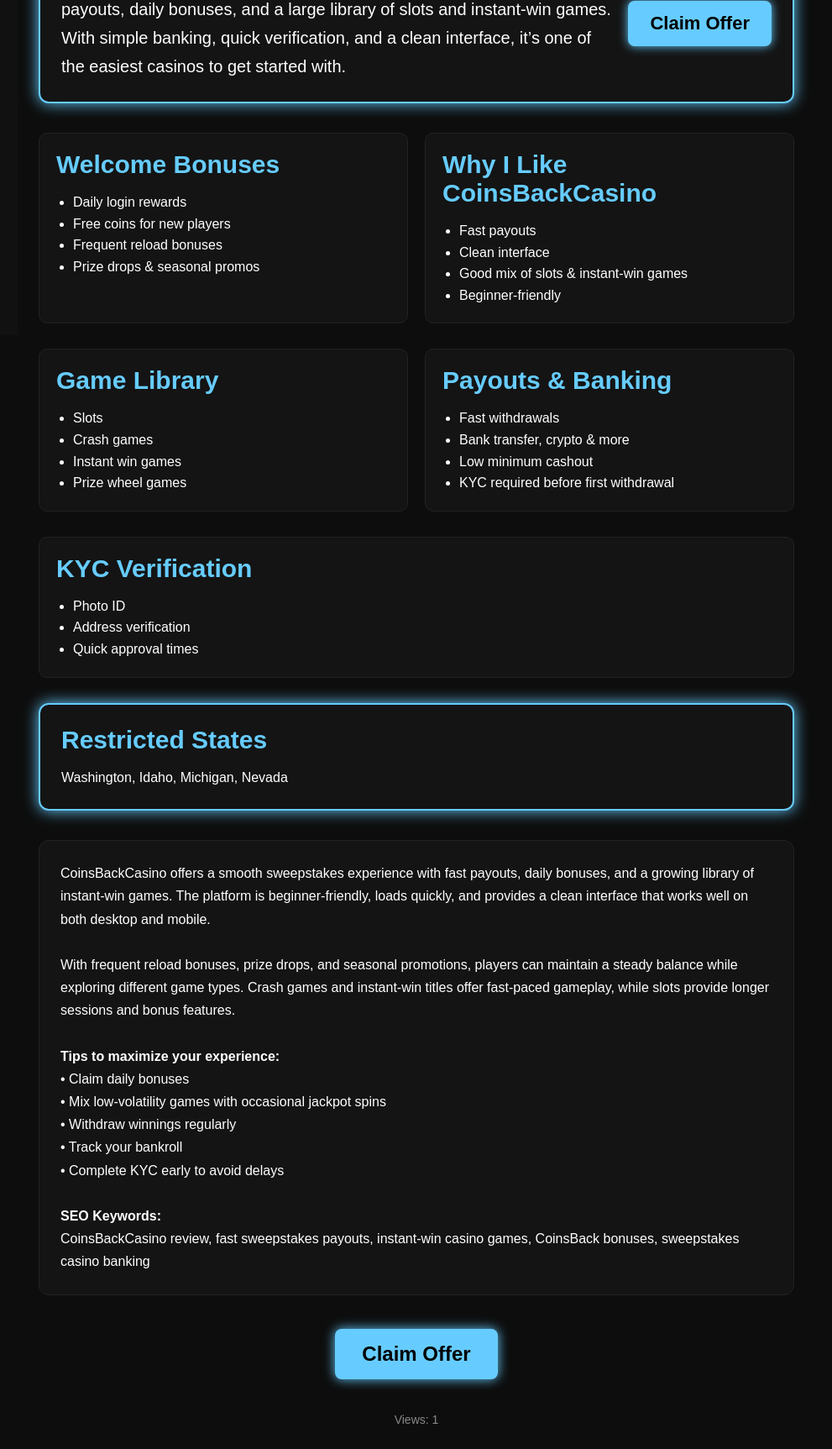
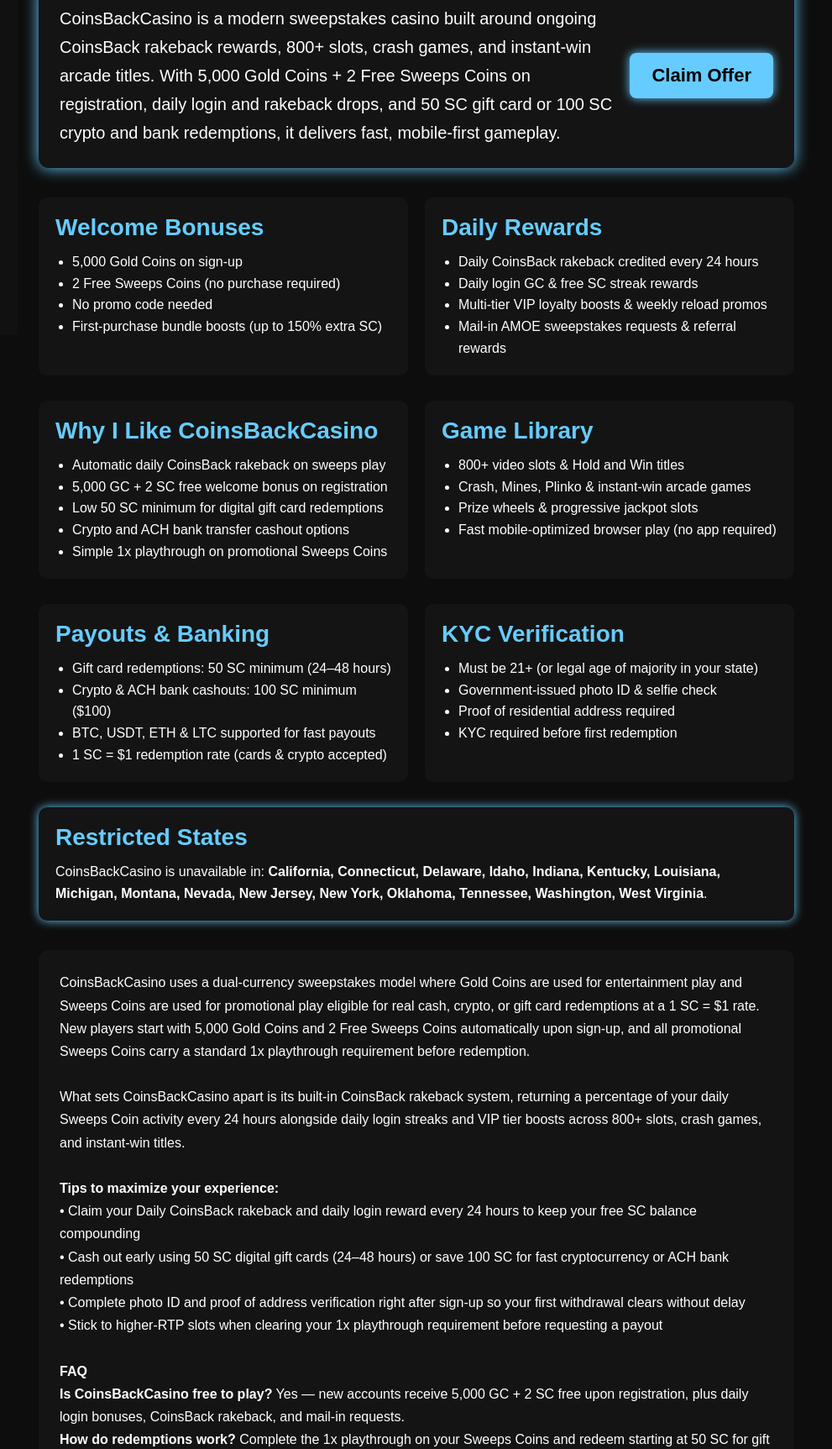
Before and after one commit to Jamie1964/free-casino-chips, a plain HTML site: page coinsback.html in a window 1280 px wide. Shown: the part 621-2346 px from the top of the page at 84% size, without its empty margins (263-1254 px from the left). Drawn offline with Linux system fonts and the light colour scheme; no server answers.

Commit message:
Revise CoinsBackCasino page for SEO and layout
Updated CoinsBackCasino HTML structure and content for improved SEO and user experience.

```diff
--- a/coinsback.html
+++ b/coinsback.html
@@ -1,19 +1,19 @@
+<!-- https://free-casino-chips.com/coinsback.html -->
 <!DOCTYPE html>
 <html lang="en">
 <head>
 <meta charset="UTF-8">
-<title>CoinsBackCasino – Fast Payouts & Bonuses | FREE-CASINO-CHIPS.COM</title>
+<title>CoinsBackCasino | FREE-CASINO-CHIPS.COM</title>
 <meta name="viewport" content="width=device-width, initial-scale=1.0">
-<meta name="description" content="CoinsBackCasino review — fast payouts, daily bonuses, instant-win games, and easy verification. Learn how to get started and maximize your rewards.">
-<link rel="canonical" href="https://free-casino-chips.com/coinsbackcasino.html">
+<meta name="description" content="CoinsBackCasino sweepstakes review — 5,000 GC + 2 SC welcome bonus, daily CoinsBack rakeback, 50 SC gift cards, crypto & bank payouts, and restricted states.">
+<link rel="canonical" href="https://free-casino-chips.com/coinsback.html">
 </head>
 
 <body style="margin:0;background:#0d0d0d;color:#fff;font-family:Arial,Helvetica,sans-serif;">
 
 <!-- HEADER -->
-<div style="width:100%;background:#111;position:fixed;top:0;left:0;z-index:999;border-bottom:2px solid #333;height:160px;overflow:hidden;text-align:center;">
-    <img src="https://free-casino-chips.com/images/site-logo-ultra-low.png"
-         alt="Free Casino Chips Logo"
+<div style="width:100%;background:#111;position:fixed;top:0;left:0;z-index:999;border-bottom:2px solid:#333;height:160px;overflow:hidden;text-align:center;">
+    <img src="https://free-casino-chips.com/images/site-logo-ultra-low.png" alt="Free Casino Chips Logo"
          style="height:100%;width:auto;display:block;margin:0 auto;object-fit:contain;filter:drop-shadow(0 0 6px #000);">
 </div>
 
@@ -21,9 +21,7 @@
 
 <!-- SIDEBAR -->
 <div style="width:272px;padding-left:12px;">
-    <div id="sidebar"
-         style="background:#111;border-right:2px solid:#222;min-height:100vh;padding:10px;overflow-y:auto;">
-    </div>
+    <div id="sidebar" style="background:#111;border-right:2px solid:#222;min-height:100vh;padding:10px;overflow-y:auto;"></div>
 </div>
 
 <script>
@@ -38,23 +36,26 @@ fetch('https://free-casino-chips.com/sidebar.html')
 
 <!-- LOGO -->
 <div style="text-align:center;margin-bottom:25px;">
-    <a href="https://www.coinsbackcasino.com/invite/1542138?utm_source=copy&utm_medium=referral&utm_campaign=member-referral"
-       target="_blank" rel="noopener noreferrer">
+    <a href="https://www.coinsbackcasino.com/invite/1542138?utm_source=copy&utm_medium=referral&utm_campaign=member-referral" target="_blank" rel="noopener noreferrer">
         <div style="display:inline-block;max-width:900px;width:100%;text-align:center;">
             <img src="https://free-casino-chips.com/images/coinsback.png"
-                 alt="CoinsBackCasino Logo"
-                 style="width:48%;height:auto;display:block;margin:0 auto;object-fit:contain;filter:drop-shadow(0 0 8px #000);">
+                 alt="CoinsBackCasino"
+                 onerror="this.style.display='none'; document.getElementById('fallback-title').style.display='block';"
+                 style="width:55%;height:auto;display:block;margin:0 auto;object-fit:contain;filter:drop-shadow(0 0 8px #000);">
         </div>
     </a>
 </div>
 
+<h1 id="fallback-title" style="display:none;color:#66ccff;font-size:32px;text-align:center;margin:0 0 25px;">CoinsBackCasino</h1>
 <h1 style="font-size:1px;height:1px;overflow:hidden;margin:0;padding:0;opacity:0;">CoinsBackCasino</h1>
 
 <!-- INTRO BOX -->
-<div style="background:#141414;padding:25px;border-radius:12px;border:2px solid #66ccff;box-shadow:0 0 18px #66ccff;margin-bottom:35px;display:flex;align-items:center;justify-content:space-between;gap:20px;">
+<div style="background:#141414;padding:25px;border-radius:12px;border:2px solid:#66ccff;box-shadow:0 0 18px #66ccff;margin-bottom:35px;display:flex;align-items:center;justify-content:space-between;gap:20px;">
     <div style="flex:1;">
         <p style="font-size:20px;line-height:1.7;margin:0;">
-            CoinsBackCasino is a modern sweepstakes-style casino offering fast payouts, daily bonuses, and a large library of slots and instant-win games. With simple banking, quick verification, and a clean interface, it’s one of the easiest casinos to get started with.
+            CoinsBackCasino is a modern sweepstakes casino built around ongoing CoinsBack rakeback rewards, 800+ slots, crash
+            games, and instant-win arcade titles. With 5,000 Gold Coins + 2 Free Sweeps Coins on registration, daily login and
+            rakeback drops, and 50 SC gift card or 100 SC crypto and bank redemptions, it delivers fast, mobile-first gameplay.
         </p>
     </div>
 
@@ -69,103 +70,102 @@ fetch('https://free-casino-chips.com/sidebar.html')
 
 <!-- FEATURE ROW 1 -->
 <div style="display:flex;gap:20px;margin-bottom:30px;">
-
-    <!-- WELCOME BONUSES -->
-    <div style="flex:1;background:#141414;padding:20px;border-radius:10px;border:1px solid #222;">
-        <h2 style="color:#66ccff;font-size:30px;margin:0 0 15px;">Welcome Bonuses</h2>
+    <div style="flex:1;background:#141414;padding:20px;border-radius:10px;border:1px solid:#222;">
+        <h2 style="color:#66ccff;font-size:28px;margin:0 0 12px;">Welcome Bonuses</h2>
         <ul style="margin:0;padding-left:20px;line-height:1.6;">
-            <li>Daily login rewards</li>
-            <li>Free coins for new players</li>
-            <li>Frequent reload bonuses</li>
-            <li>Prize drops & seasonal promos</li>
+            <li>5,000 Gold Coins on sign-up</li>
+            <li>2 Free Sweeps Coins (no purchase required)</li>
+            <li>No promo code needed</li>
+            <li>First-purchase bundle boosts (up to 150% extra SC)</li>
         </ul>
     </div>
 
-    <!-- WHY I LIKE IT -->
-    <div style="flex:1;background:#141414;padding:20px;border-radius:10px;border:1px solid #222;">
-        <h2 style="color:#66ccff;font-size:30px;margin:0 0 15px;">Why I Like CoinsBackCasino</h2>
+    <div style="flex:1;background:#141414;padding:20px;border-radius:10px;border:1px solid:#222;">
+        <h2 style="color:#66ccff;font-size:28px;margin:0 0 12px;">Daily Rewards</h2>
         <ul style="margin:0;padding-left:20px;line-height:1.6;">
-            <li>Fast payouts</li>
-            <li>Clean interface</li>
-            <li>Good mix of slots & instant-win games</li>
-            <li>Beginner-friendly</li>
+            <li>Daily CoinsBack rakeback credited every 24 hours</li>
+            <li>Daily login GC & free SC streak rewards</li>
+            <li>Multi-tier VIP loyalty boosts & weekly reload promos</li>
+            <li>Mail-in AMOE sweepstakes requests & referral rewards</li>
         </ul>
     </div>
-
 </div>
 
 <!-- FEATURE ROW 2 -->
 <div style="display:flex;gap:20px;margin-bottom:30px;">
-
-    <!-- GAME LIBRARY -->
-    <div style="flex:1;background:#141414;padding:20px;border-radius:10px;border:1px solid #222;">
-        <h2 style="color:#66ccff;font-size:30px;margin:0 0 15px;">Game Library</h2>
+    <div style="flex:1;background:#141414;padding:20px;border-radius:10px;border:1px solid:#222;">
+        <h2 style="color:#66ccff;font-size:28px;margin:0 0 12px;">Why I Like CoinsBackCasino</h2>
         <ul style="margin:0;padding-left:20px;line-height:1.6;">
-            <li>Slots</li>
-            <li>Crash games</li>
-            <li>Instant win games</li>
-            <li>Prize wheel games</li>
+            <li>Automatic daily CoinsBack rakeback on sweeps play</li>
+            <li>5,000 GC + 2 SC free welcome bonus on registration</li>
+            <li>Low 50 SC minimum for digital gift card redemptions</li>
+            <li>Crypto and ACH bank transfer cashout options</li>
+            <li>Simple 1x playthrough on promotional Sweeps Coins</li>
         </ul>
     </div>
 
-    <!-- PAYOUTS -->
-    <div style="flex:1;background:#141414;padding:20px;border-radius:10px;border:1px solid #222;">
-        <h2 style="color:#66ccff;font-size:30px;margin:0 0 15px;">Payouts & Banking</h2>
+    <div style="flex:1;background:#141414;padding:20px;border-radius:10px;border:1px solid:#222;">
+        <h2 style="color:#66ccff;font-size:28px;margin:0 0 12px;">Game Library</h2>
         <ul style="margin:0;padding-left:20px;line-height:1.6;">
-            <li>Fast withdrawals</li>
-            <li>Bank transfer, crypto & more</li>
-            <li>Low minimum cashout</li>
-            <li>KYC required before first withdrawal</li>
+            <li>800+ video slots & Hold and Win titles</li>
+            <li>Crash, Mines, Plinko & instant-win arcade games</li>
+            <li>Prize wheels & progressive jackpot slots</li>
+            <li>Fast mobile-optimized browser play (no app required)</li>
+        </ul>
+    </div>
+</div>
+
+<!-- FEATURE ROW 3 -->
+<div style="display:flex;gap:20px;margin-bottom:30px;">
+    <div style="flex:1;background:#141414;padding:20px;border-radius:10px;border:1px solid:#222;">
+        <h2 style="color:#66ccff;font-size:28px;margin:0 0 12px;">Payouts & Banking</h2>
+        <ul style="margin:0;padding-left:20px;line-height:1.6;">
+            <li>Gift card redemptions: 50 SC minimum (24–48 hours)</li>
+            <li>Crypto & ACH bank cashouts: 100 SC minimum ($100)</li>
+            <li>BTC, USDT, ETH & LTC supported for fast payouts</li>
+            <li>1 SC = $1 redemption rate (cards & crypto accepted)</li>
         </ul>
     </div>
 
+    <div style="flex:1;background:#141414;padding:20px;border-radius:10px;border:1px solid:#222;">
+        <h2 style="color:#66ccff;font-size:28px;margin:0 0 12px;">KYC Verification</h2>
+        <ul style="margin:0;padding-left:20px;line-height:1.6;">
+            <li>Must be 21+ (or legal age of majority in your state)</li>
+            <li>Government-issued photo ID & selfie check</li>
+            <li>Proof of residential address required</li>
+            <li>KYC required before first redemption</li>
+        </ul>
+    </div>
 </div>
 
-<!-- FEATURE ROW 3 (KYC ONLY) -->
-<div style="display:flex;gap:20px;margin-bottom:30px;">
-
-    <!-- KYC -->
-    <div style="flex:1;background:#141414;padding:20px;border-radius:10px;border:1px solid #222;">
-        <h2 style="color:#66ccff;font-size:30px;margin:0 0 15px;">KYC Verification</h2>
-        <ul style="margin:0;padding-left:20px;line-height:1.6;">
-            <li>Photo ID</li>
-            <li>Address verification</li>
-            <li>Quick approval times</li>
-        </ul>
-    </div>
-
-</div>
-
-<!-- ⭐ FULL-WIDTH RESTRICTED STATES BOX -->
-<div style="
-    background:#141414;
-    padding:25px;
-    border-radius:12px;
-    border:2px solid #66ccff;
-    box-shadow:0 0 18px #66ccff;
-    margin-bottom:35px;
-">
-    <h2 style="color:#66ccff;font-size:30px;margin:0 0 15px;">Restricted States</h2>
+<!-- RESTRICTED STATES -->
+<div style="background:#141414;padding:20px;border-radius:10px;border:2px solid:#66ccff;box-shadow:0 0 12px #66ccff;margin-bottom:35px;">
+    <h2 style="color:#66ccff;font-size:28px;margin:0 0 12px;">Restricted States</h2>
     <p style="margin:0;line-height:1.6;">
-        Washington, Idaho, Michigan, Nevada
+        CoinsBackCasino is unavailable in: <strong>California, Connecticut, Delaware, Idaho, Indiana, Kentucky, Louisiana, Michigan, Montana, Nevada, New Jersey, New York, Oklahoma, Tennessee, Washington, West Virginia</strong>.
     </p>
 </div>
 
 <!-- LONG SEO CONTENT -->
-<div style="background:#141414;padding:25px;border-radius:12px;border:1px solid #222;margin-bottom:40px;line-height:1.7;">
-    CoinsBackCasino offers a smooth sweepstakes experience with fast payouts, daily bonuses, and a growing library of instant-win games. The platform is beginner-friendly, loads quickly, and provides a clean interface that works well on both desktop and mobile.
+<div style="background:#141414;padding:25px;border-radius:12px;border:1px solid:#222;margin-bottom:40px;line-height:1.7;">
+    CoinsBackCasino uses a dual-currency sweepstakes model where Gold Coins are used for entertainment play and Sweeps Coins are
+    used for promotional play eligible for real cash, crypto, or gift card redemptions at a 1 SC = $1 rate. New players start
+    with 5,000 Gold Coins and 2 Free Sweeps Coins automatically upon sign-up, and all promotional Sweeps Coins carry a standard
+    1x playthrough requirement before redemption.
     <br><br>
-    With frequent reload bonuses, prize drops, and seasonal promotions, players can maintain a steady balance while exploring different game types. Crash games and instant-win titles offer fast-paced gameplay, while slots provide longer sessions and bonus features.
+    What sets CoinsBackCasino apart is its built-in CoinsBack rakeback system, returning a percentage of your daily Sweeps Coin
+    activity every 24 hours alongside daily login streaks and VIP tier boosts across 800+ slots, crash games, and instant-win titles.
     <br><br>
     <strong>Tips to maximize your experience:</strong><br>
-    • Claim daily bonuses<br>
-    • Mix low-volatility games with occasional jackpot spins<br>
-    • Withdraw winnings regularly<br>
-    • Track your bankroll<br>
-    • Complete KYC early to avoid delays
-    <br><br>
-    <strong>SEO Keywords:</strong><br>
-    CoinsBackCasino review, fast sweepstakes payouts, instant-win casino games, CoinsBack bonuses, sweepstakes casino banking
+    • Claim your Daily CoinsBack rakeback and daily login reward every 24 hours to keep your free SC balance compounding<br>
+    • Cash out early using 50 SC digital gift cards (24–48 hours) or save 100 SC for fast cryptocurrency or ACH bank redemptions<br>
+    • Complete photo ID and proof of address verification right after sign-up so your first withdrawal clears without delay<br>
+    • Stick to higher-RTP slots when clearing your 1x playthrough requirement before requesting a payout<br>
+    <br>
+    <strong>FAQ</strong><br>
+    <strong>Is CoinsBackCasino free to play?</strong> Yes — new accounts receive 5,000 GC + 2 SC free upon registration, plus daily login bonuses, CoinsBack rakeback, and mail-in requests.<br>
+    <strong>How do redemptions work?</strong> Complete the 1x playthrough on your Sweeps Coins and redeem starting at 50 SC for gift cards or 100 SC for cryptocurrency or ACH bank transfer.<br>
+    <strong>Is CoinsBackCasino legit?</strong> Yes — it operates under U.S. sweepstakes law with 1x playthrough rules, SSL encryption, and mandatory KYC verification before payouts.
 </div>
 
 <!-- BOTTOM BUTTON -->
@@ -177,29 +177,23 @@ fetch('https://free-casino-chips.com/sidebar.html')
     </a>
 </div>
 
-<!-- PAGE VIEW COUNTER -->
-<div style="text-align:center;color:#888;font-size:14px;margin-bottom:40px;">
-    Views: <span id="viewCountNumber">0</span>
+<!-- LAST UPDATED -->
+<div style="text-align:center;color:#888;font-size:14px;margin-bottom:20px;">
+    Last Updated: November 26, 2026 at 6:11 AM MST
 </div>
 
+<!-- UNIVERSAL FOOTER -->
+<div id="footer"></div>
 <script>
-(function() {
-    const key = "views_coinsbackcasino";
-    let count = parseInt(localStorage.getItem(key) || "0");
-    count++;
-    localStorage.setItem(key, count);
-    document.getElementById("viewCountNumber").textContent = count;
-})();
+fetch('https://free-casino-chips.com/footer.html')
+    .then(r => r.text())
+    .then(html => { document.getElementById('footer').innerHTML = html; })
+    .catch(() => { document.getElementById('footer').innerHTML = "<p style='color:#888;text-align:center;'>Footer unavailable</p>"; });
 </script>
 
 </div> <!-- END MAIN CONTENT -->
 
-</div> <!-- END WRAPPER -->
-
-<!-- FOOTER -->
-<div style="width:100%;background:#111;padding:20px 0;text-align:center;color:#777;border-top:2px solid #333;margin-top:40px;">
-    © 2026 FREE‑CASINO‑CHIPS.COM — CoinsBackCasino Sweepstakes Casino Review
-</div>
+</div> <!-- END FLEX WRAPPER -->
 
 </body>
 </html>
```
